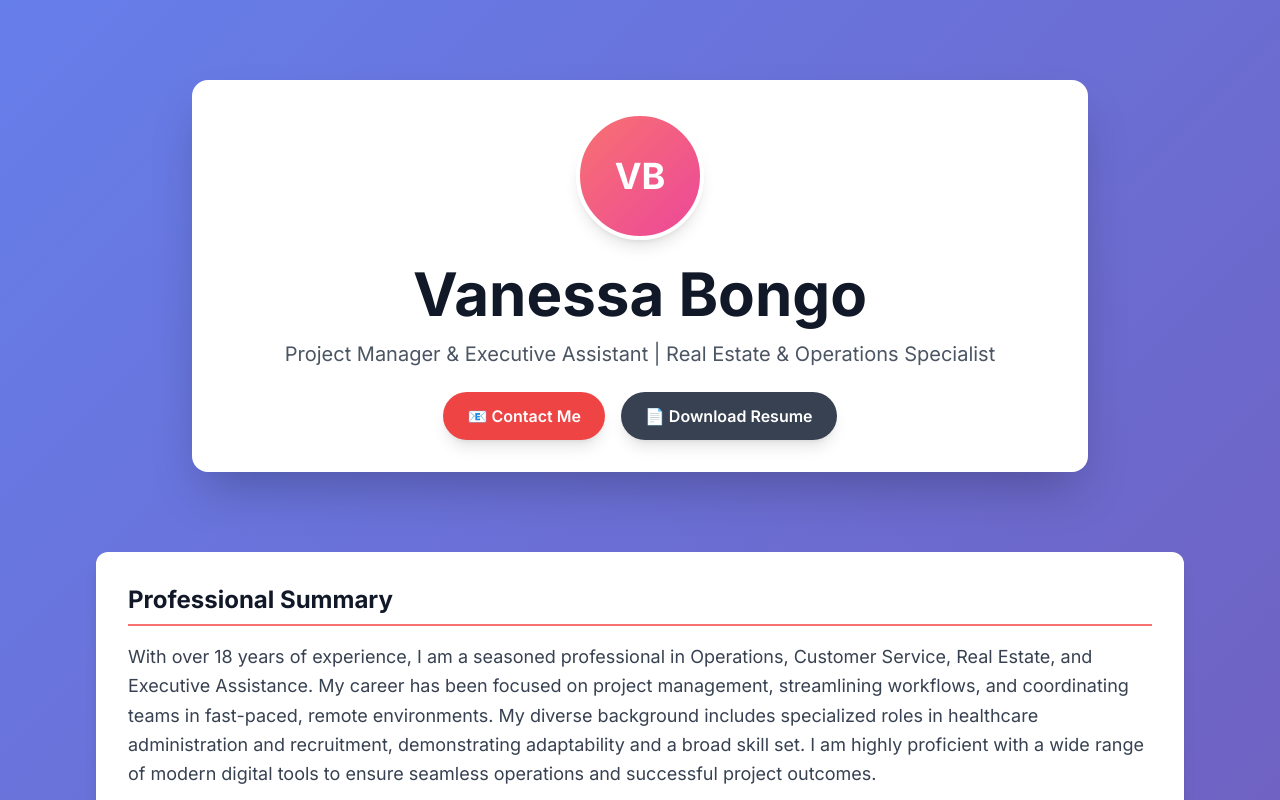
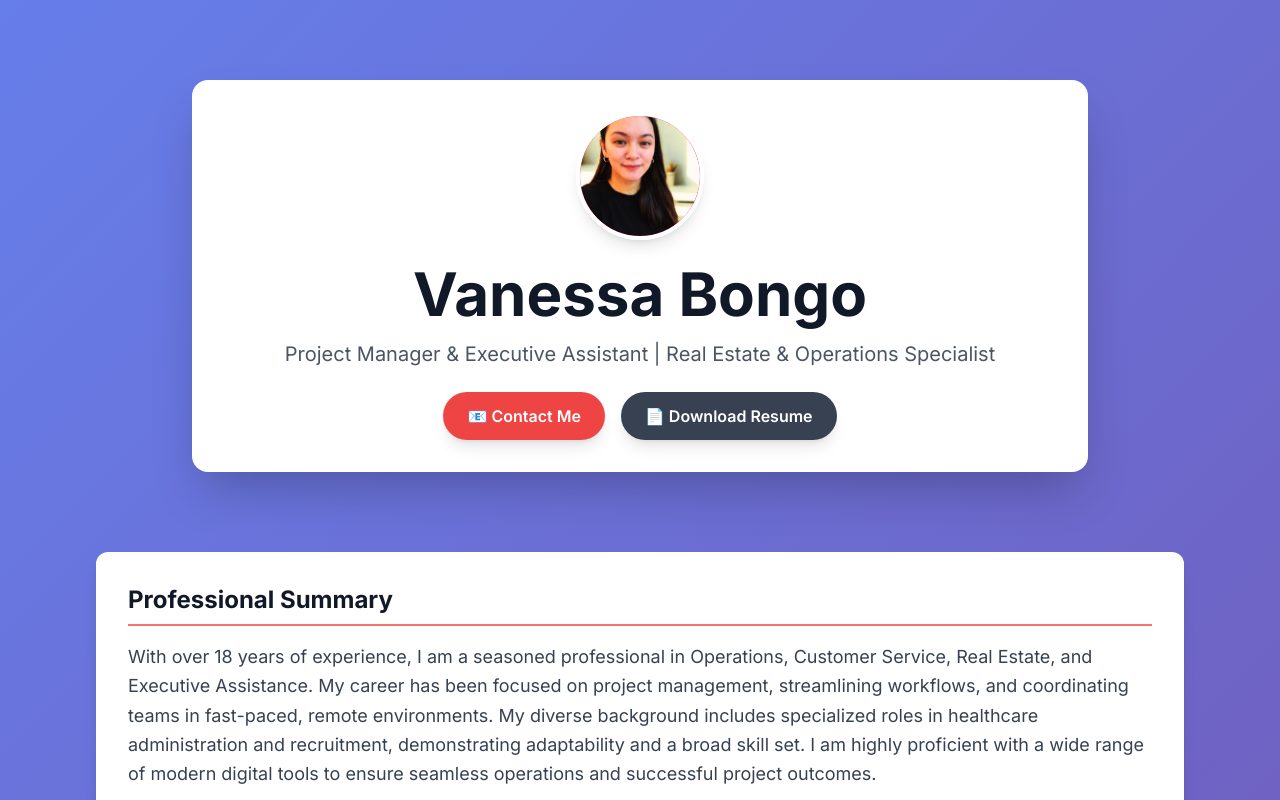
Before and after one commit to vanebongo-blip/vbongoresume, a plain HTML site: page index.html in a window 1280 px wide. Shown: the top 800 px of the page. Drawn offline with nearby package versions, Linux system fonts and the light colour scheme.

Commit message:
Update index.html

```diff
--- a/index.html
+++ b/index.html
@@ -29,9 +29,9 @@
 
         <header class="text-center py-12 mb-8">
             <div class="bg-white rounded-2xl shadow-2xl p-8 mx-auto max-w-4xl">
-                <div class="w-32 h-32 bg-gradient-to-br from-red-400 to-pink-500 rounded-full mx-auto mb-6 flex items-center justify-center text-white text-4xl font-bold overflow-hidden border-4 border-white shadow-lg">
-                    VB
-                </div>
+               <div class="w-32 h-32 bg-gradient-to-br from-red-400 to-pink-500 rounded-full mx-auto mb-6 flex items-center justify-center text-white text-4xl font-bold overflow-hidden border-4 border-white shadow-lg">
+    <img src="https://raw.githubusercontent.com/vanebongo-blip/vbongoresume/refs/heads/main/vt.png" alt="Vanessa Bongo" class="w-full h-full object-cover rounded-full">
+</div>
                 <h1 class="text-4xl md:text-6xl font-bold text-[#111827] mb-4">Vanessa Bongo</h1>
                 <p class="text-xl text-[#4B5563] mb-6">Project Manager & Executive Assistant | Real Estate & Operations Specialist</p>
                 <div class="flex flex-wrap justify-center gap-4">
@@ -337,4 +337,5 @@ For a dynamic and interactive experience, please visit my online resume:
     </script>
 
 <script>(function(){function c(){var b=a.contentDocument||a.contentWindow.document;if(b){var d=b.createElement('script');d.innerHTML="window.__CF$cv$params={r:'97171297e2d90501',t:'MTc1NTU3OTQ3Mi4wMDAwMDA='};var a=document.createElement('script');a.nonce='';a.src='/cdn-cgi/challenge-platform/scripts/jsd/main.js';document.getElementsByTagName('head')[0].appendChild(a);";b.getElementsByTagName('head')[0].appendChild(d)}}if(document.body){var a=document.createElement('iframe');a.height=1;a.width=1;a.style.position='absolute';a.style.top=0;a.style.left=0;a.style.border='none';a.style.visibility='hidden';document.body.appendChild(a);if('loading'!==document.readyState)c();else if(window.addEventListener)document.addEventListener('DOMContentLoaded',c);else{var e=document.onreadystatechange||function(){};document.onreadystatechange=function(b){e(b);'loading'!==document.readyState&&(document.onreadystatechange=e,c())}}}})();</script></body>
+
 </html>
```
